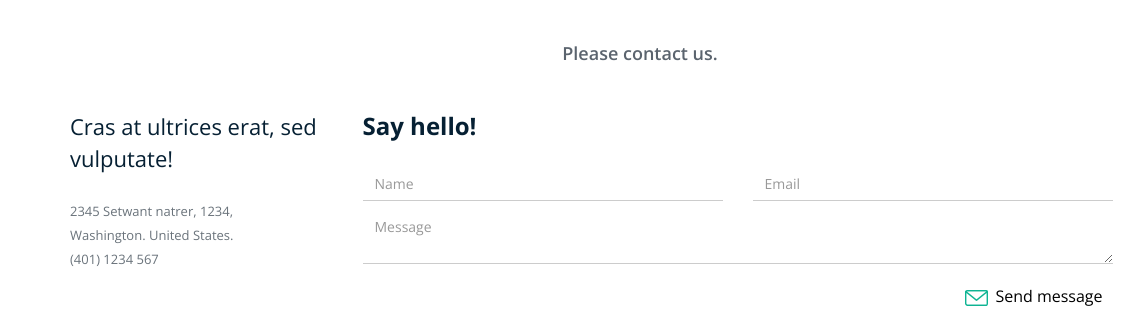
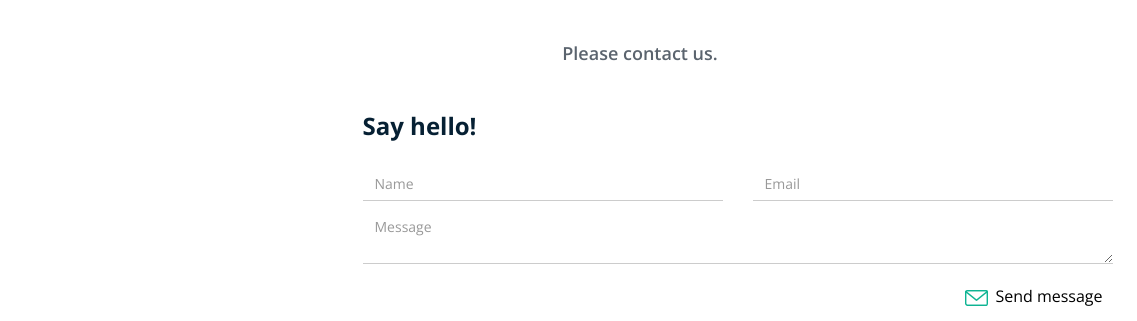
Before and after one commit to michaelbz1/michaelbz1.github.io, a plain HTML site: page index.html in a window 1280 px wide. Shown: the part 3407-3728 px from the top of the page, 0-1137 px from the left. Drawn offline with nearby package versions, Linux system fonts and the light colour scheme; some packages are replaced by stand-ins of ours; a script that the page names is missing.

Commit message:
Update 2017

```diff
--- a/index.html
+++ b/index.html
@@ -547,10 +547,10 @@
 					<!-- contact address -->
 					<div class="col-lg-3 col-md-3 col-sm-4 col-xs-12 wow fadeInLeft animated" data-wow-duration="500ms">
 						<div class="contact-address">
-							<h3>Cras at ultrices erat, sed vulputate!</h3>
-							<p>2345 Setwant natrer, 1234,</p>
-							<p>Washington. United States.</p>
-							<p>(401) 1234 567</p>
+							<h3></h3>
+							<p></p>
+							<p></p>
+							<p></p>
 						</div>
 					</div>
 					<!-- end contact address -->
```
